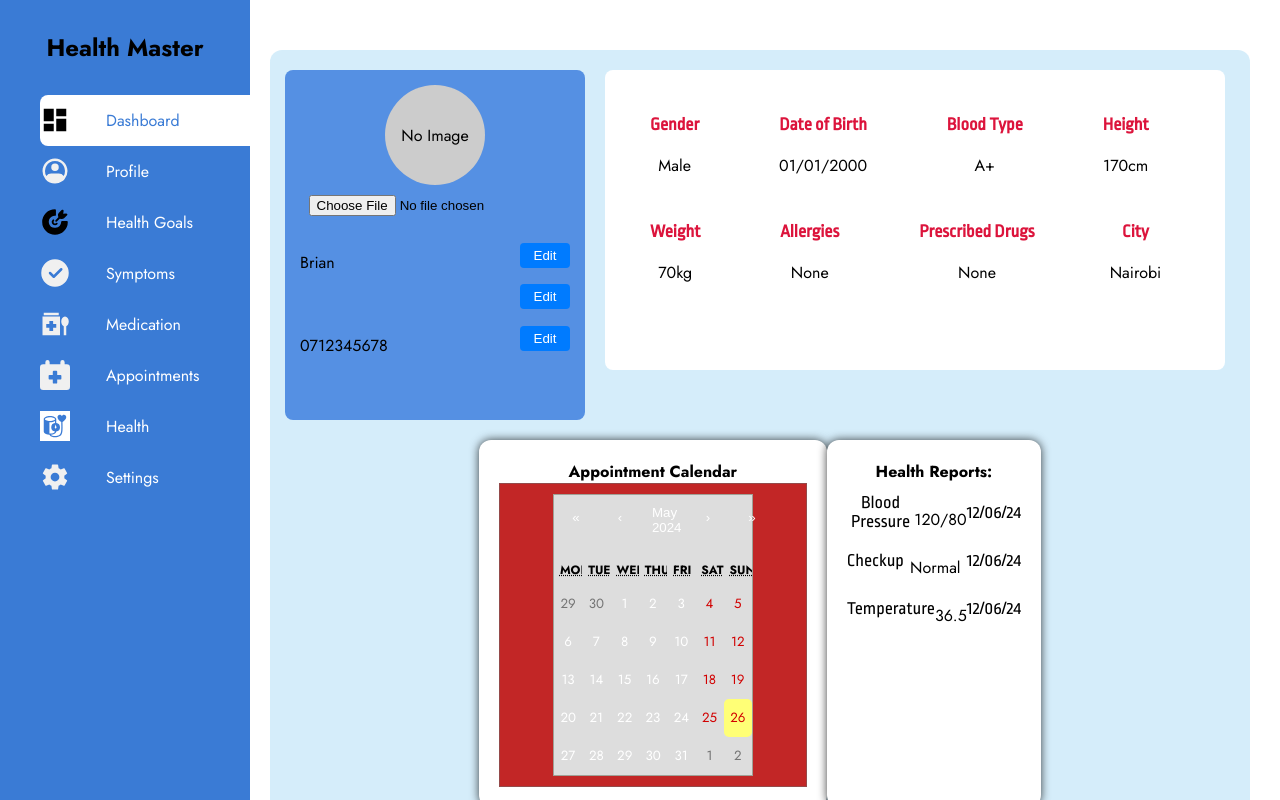
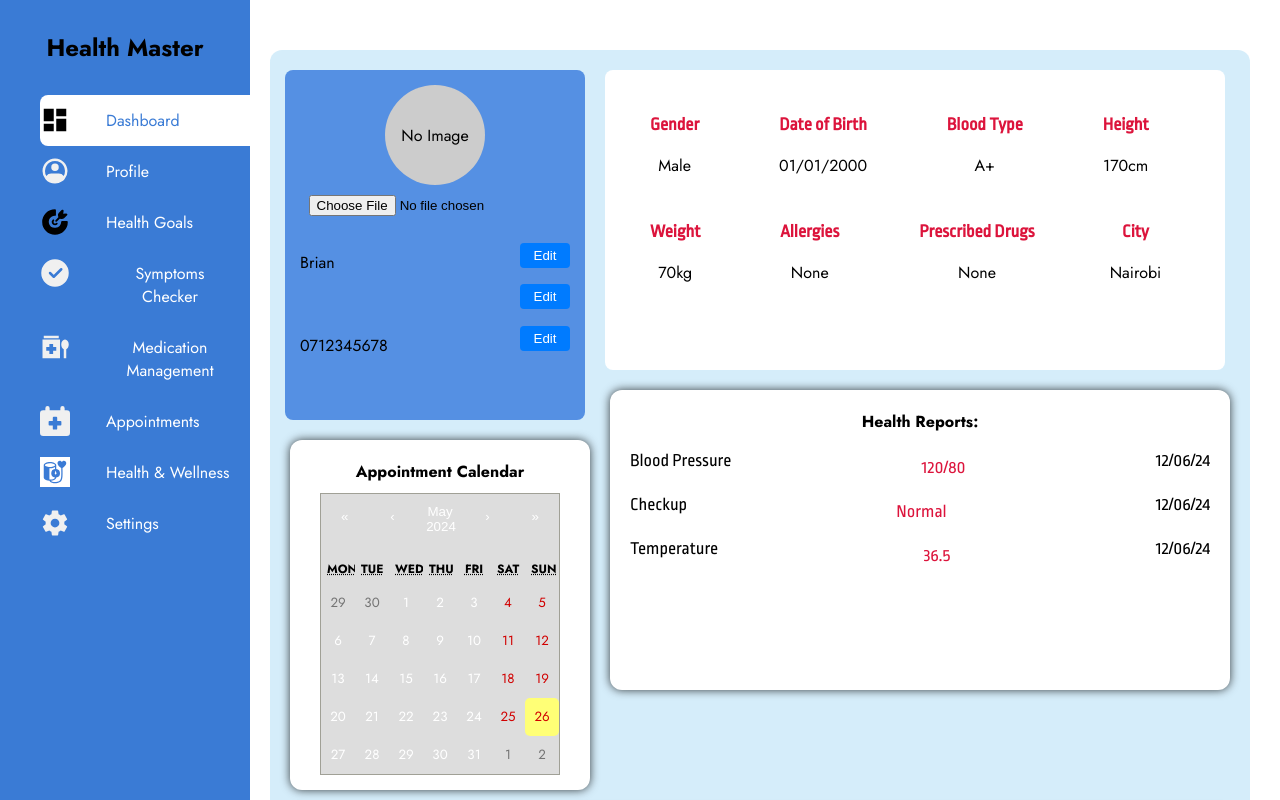
Before and after one commit to CHEGEBB/Health-Master, a React (Create React App) app in the folder frontend/: page /profile in a window 1280 px wide. Shown: the top 800 px of the page. Built offline with nearby package versions, Linux system fonts and the light colour scheme; no server answers; a web font is replaced by a local one.

Commit message:
updated:UserProfile.scss

```diff
--- a/frontend/src/components/Sidenav.js
+++ b/frontend/src/components/Sidenav.js
@@ -62,7 +62,7 @@ const Sidenav = () => {
                         <img src={Symptomcon} alt="Symptoms" />
                     </div>
                     <div className="navtem">
-                        <Link to='/symptoms'>Symptoms</Link>
+                        <Link to='/symptoms'>Symptoms Checker</Link>
                     </div>
                 </div>
             </li>
@@ -72,7 +72,7 @@ const Sidenav = () => {
                         <img src={Medicationcon} alt="Medication" />
                     </div>
                     <div className="navtem">
-                        <Link to='/medication'>Medication</Link>
+                        <Link to='/medication'>Medication Management</Link>
                     </div>
                 </div>
             </li>
@@ -92,7 +92,7 @@ const Sidenav = () => {
                         <img src={Healthcon} alt="Health" />
                     </div>
                     <div className="navtem">
-                        <Link to='/health'>Health</Link>
+                        <Link to='/health'>Health & Wellness</Link>
                     </div>
                 </div>
             </li>
--- a/frontend/src/pages/UserProfile.scss
+++ b/frontend/src/pages/UserProfile.scss
@@ -32,6 +32,7 @@ $isle: 'Island Moments', cursive;
   .second{
     display: flex;
     flex-direction: row;
+    gap: 20px;
   }
   .health-reports, .health-habits, .calendar {
     background-color: #fff;
@@ -140,7 +141,9 @@ $isle: 'Island Moments', cursive;
     display: flex;
     flex-direction: column;
     gap: 10px;
-    width: 300px;
+    width: 620px;
+    margin-top: -50px;
+    height: 300px;
 
     .report {
       display: flex;
@@ -151,6 +154,14 @@ $isle: 'Island Moments', cursive;
         font-family: $ropa;
         font-size: 18px;
         font-weight: 300;
+      }
+      p{
+        font-family: $ropa;
+        font-size: 18px;
+        font-weight: 300;
+        color: crimson;
+        text-align: center;
+
       }
     }
   }
@@ -173,17 +184,18 @@ $isle: 'Island Moments', cursive;
   }
 
   .calendar {
+    width: 300px;
+    height: 350px;
+
     .calendar-container {
       display: flex;
       justify-content: center;
       align-items: center;
       height: auto;
-      background-color: #c22626;
-      border: 1px solid #944a4a;
       padding: 10px;
 
       .custom-calendar {
-        width: 200px;
+        width: 300px;
         background-color: #ddd;
         color: #000;
         font-family: $jost;
```
